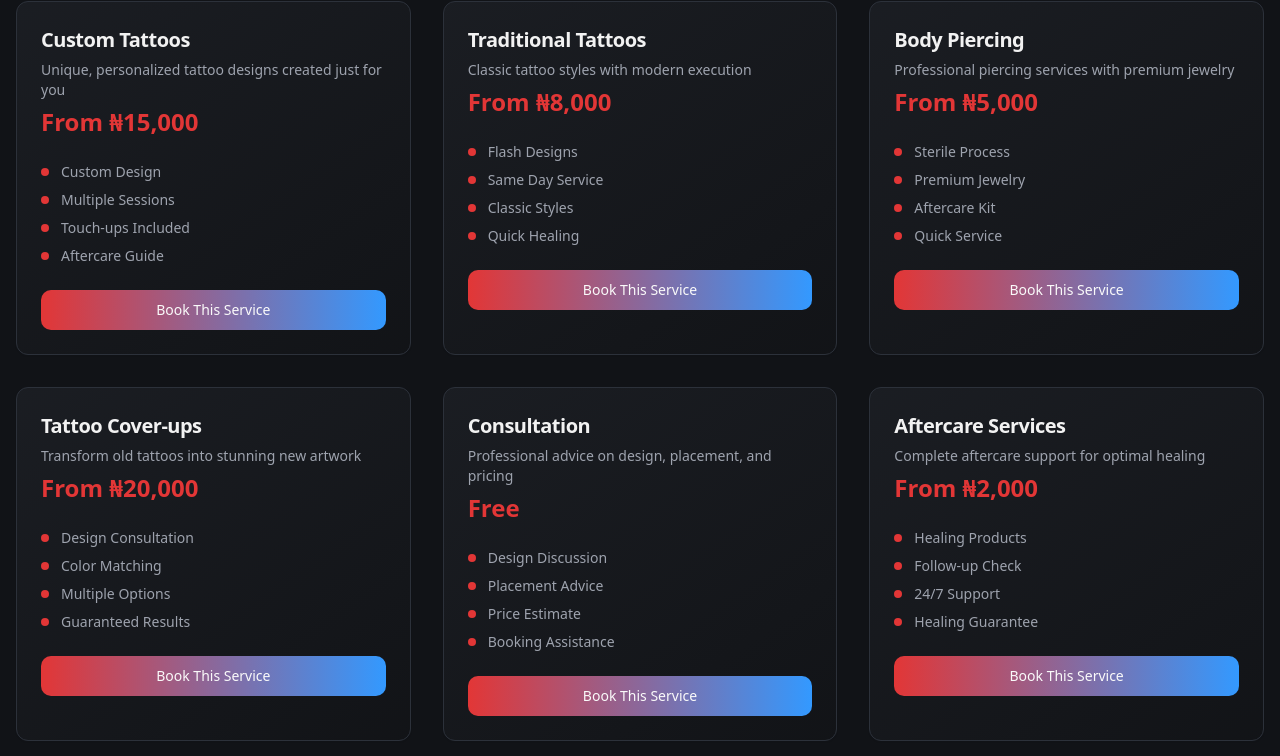
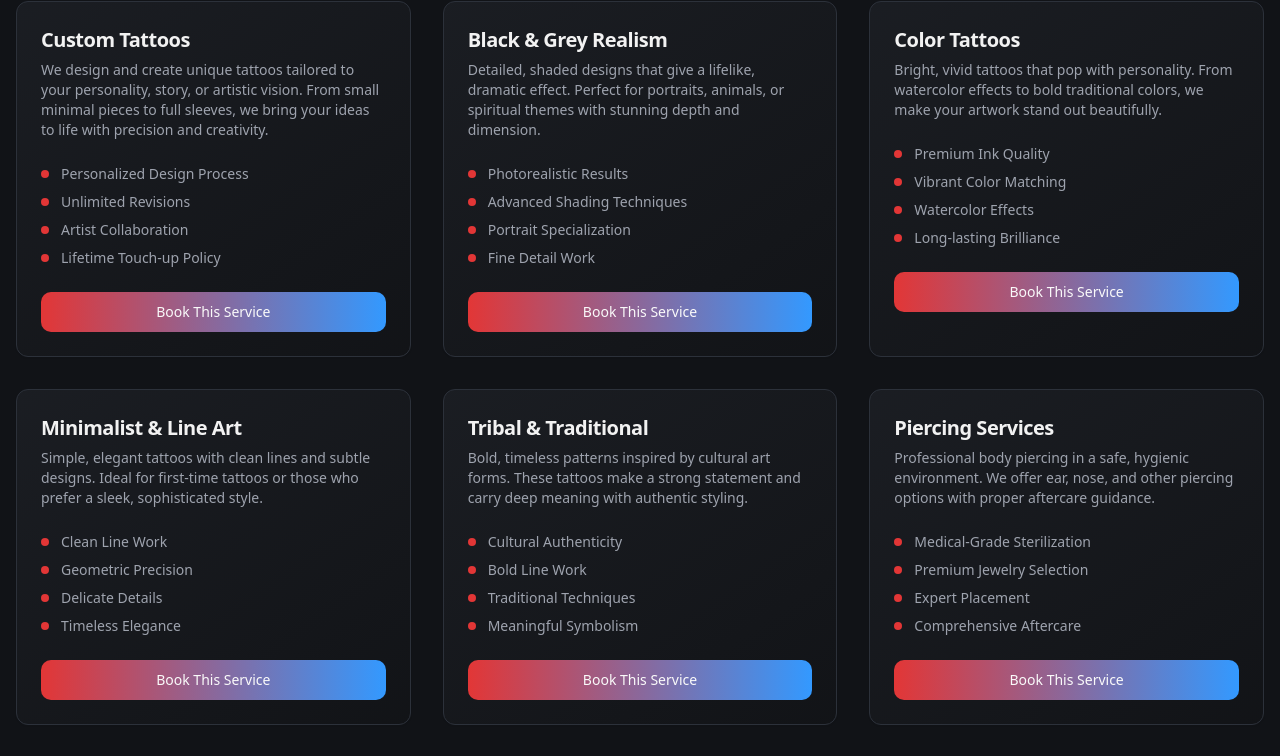
Before and after one commit to Moxsal/lekki-ink-hub, a React (Vite) app: page / in a window 1280 px wide. Shown: the part 2901-3657 px from the top of the page. Built offline with nearby package versions, Linux system fonts and the light colour scheme.

Commit message:
Update Services Descriptions

```diff
--- a/src/components/ServicesSection.tsx
+++ b/src/components/ServicesSection.tsx
@@ -5,39 +5,43 @@ const ServicesSection = () => {
   const services = [
     {
       title: "Custom Tattoos",
-      description: "Unique, personalized tattoo designs created just for you",
-      price: "From ₦15,000",
-      features: ["Custom Design", "Multiple Sessions", "Touch-ups Included", "Aftercare Guide"]
+      description: "We design and create unique tattoos tailored to your personality, story, or artistic vision. From small minimal pieces to full sleeves, we bring your ideas to life with precision and creativity.",
+      features: ["Personalized Design Process", "Unlimited Revisions", "Artist Collaboration", "Lifetime Touch-up Policy"]
     },
     {
-      title: "Traditional Tattoos",
-      description: "Classic tattoo styles with modern execution",
-      price: "From ₦8,000",
-      features: ["Flash Designs", "Same Day Service", "Classic Styles", "Quick Healing"]
+      title: "Black & Grey Realism",
+      description: "Detailed, shaded designs that give a lifelike, dramatic effect. Perfect for portraits, animals, or spiritual themes with stunning depth and dimension.",
+      features: ["Photorealistic Results", "Advanced Shading Techniques", "Portrait Specialization", "Fine Detail Work"]
     },
     {
-      title: "Body Piercing",
-      description: "Professional piercing services with premium jewelry",
-      price: "From ₦5,000",
-      features: ["Sterile Process", "Premium Jewelry", "Aftercare Kit", "Quick Service"]
+      title: "Color Tattoos",
+      description: "Bright, vivid tattoos that pop with personality. From watercolor effects to bold traditional colors, we make your artwork stand out beautifully.",
+      features: ["Premium Ink Quality", "Vibrant Color Matching", "Watercolor Effects", "Long-lasting Brilliance"]
     },
     {
-      title: "Tattoo Cover-ups",
-      description: "Transform old tattoos into stunning new artwork",
-      price: "From ₦20,000",
-      features: ["Design Consultation", "Color Matching", "Multiple Options", "Guaranteed Results"]
+      title: "Minimalist & Line Art",
+      description: "Simple, elegant tattoos with clean lines and subtle designs. Ideal for first-time tattoos or those who prefer a sleek, sophisticated style.",
+      features: ["Clean Line Work", "Geometric Precision", "Delicate Details", "Timeless Elegance"]
     },
     {
-      title: "Consultation",
-      description: "Professional advice on design, placement, and pricing",
-      price: "Free",
-      features: ["Design Discussion", "Placement Advice", "Price Estimate", "Booking Assistance"]
+      title: "Tribal & Traditional",
+      description: "Bold, timeless patterns inspired by cultural art forms. These tattoos make a strong statement and carry deep meaning with authentic styling.",
+      features: ["Cultural Authenticity", "Bold Line Work", "Traditional Techniques", "Meaningful Symbolism"]
     },
     {
-      title: "Aftercare Services",
-      description: "Complete aftercare support for optimal healing",
-      price: "From ₦2,000",
-      features: ["Healing Products", "Follow-up Check", "24/7 Support", "Healing Guarantee"]
+      title: "Piercing Services",
+      description: "Professional body piercing in a safe, hygienic environment. We offer ear, nose, and other piercing options with proper aftercare guidance.",
+      features: ["Medical-Grade Sterilization", "Premium Jewelry Selection", "Expert Placement", "Comprehensive Aftercare"]
+    },
+    {
+      title: "Tattoo Cover-Ups & Redesigns",
+      description: "Transform old or unwanted tattoos into new works of art. Our artists specialize in creative solutions that give your skin a fresh start.",
+      features: ["Creative Problem Solving", "Color Correction Mastery", "Design Innovation", "Complete Transformation"]
+    },
+    {
+      title: "Consultations",
+      description: "Not sure what design to choose? We provide one-on-one consultations to help you explore styles, placements, and custom designs before booking your session.",
+      features: ["Expert Style Guidance", "Placement Optimization", "Design Exploration", "Personalized Recommendations"]
     }
   ];
 
@@ -57,7 +61,6 @@ const ServicesSection = () => {
               <CardHeader>
                 <CardTitle className="text-xl text-foreground">{service.title}</CardTitle>
                 <CardDescription className="text-muted-foreground">{service.description}</CardDescription>
-                <div className="text-2xl font-bold text-primary mt-2">{service.price}</div>
               </CardHeader>
               <CardContent>
                 <ul className="space-y-2 mb-6">
```
